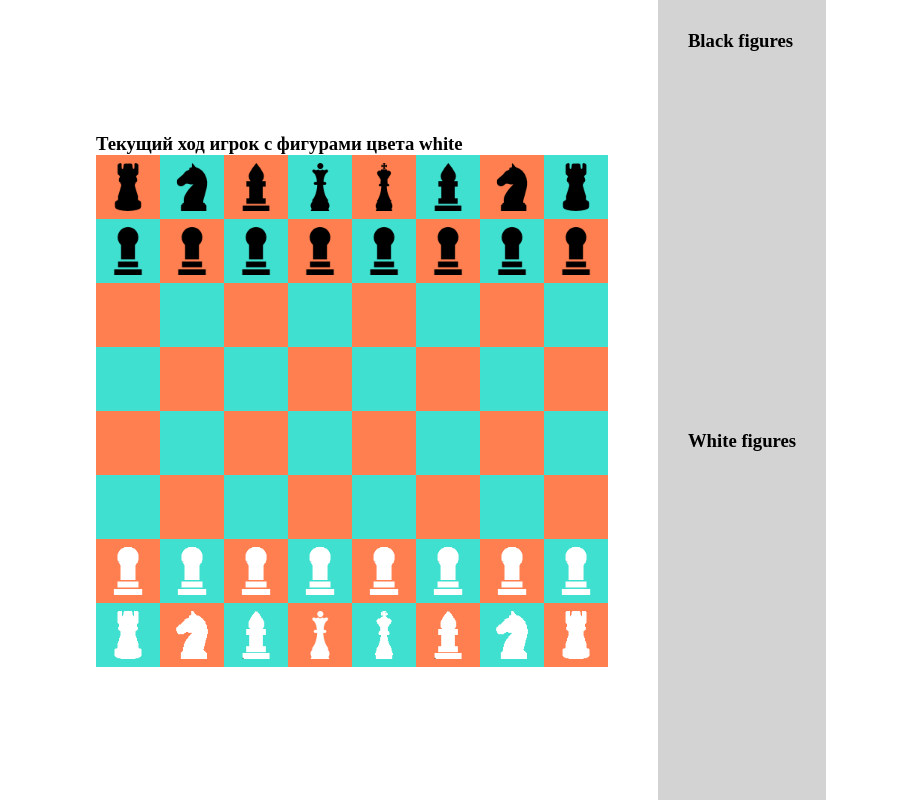
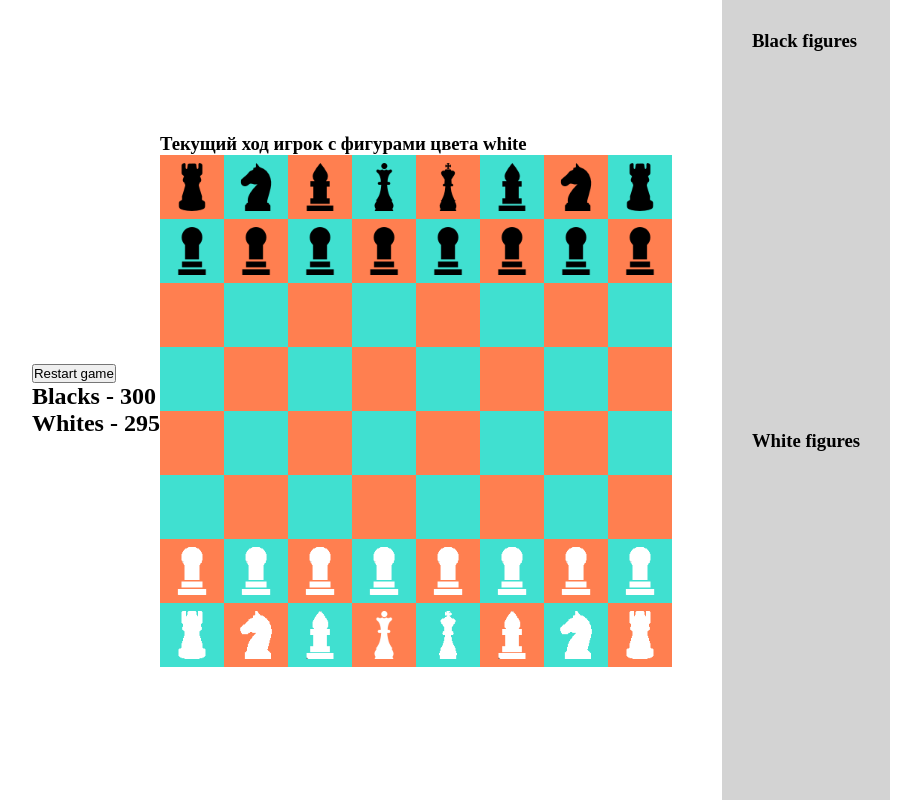
Before and after one commit to gts-786/mrv_chess, a React (Create React App) app: page / in a window 1280 px wide. Shown: the whole page, without its empty margins (179-1100 px from the left). Built offline with nearby package versions, Linux system fonts and the light colour scheme.

Commit message:
Add Timer component

```diff
--- a/src/App.tsx
+++ b/src/App.tsx
@@ -1,4 +1,5 @@
 import LostFigures from "components/LostFigures";
+import Timer from "components/Timer";
 import { Colors } from "models/Colors";
 import { Player } from "models/Player";
 import { useEffect, useState } from "react";
@@ -30,6 +31,10 @@
 
   return (
     <div className="app">
+      <Timer
+      restart={restart}
+      currentPlayer={currentPlayer}
+      />
       <BoardComp
         board={board}
         setBoard={setBoard}
--- /dev/null
+++ b/src/components/Timer.tsx
@@ -0,0 +1,51 @@
+import { Colors } from "models/Colors";
+import { Player } from "models/Player";
+import { FC, useEffect, useRef, useState } from "react";
+
+interface TimerProps {
+    currentPlayer: Player | null;
+    restart: () => void;
+}
+
+const Timer: FC<TimerProps> = ({ currentPlayer, restart }) => {
+    const [blackTime, setBlackTime] = useState(300)
+    const [whiteTime, setWhiteTime] = useState(300)
+    const timer = useRef<null | ReturnType<typeof setInterval>>(null)
+
+    useEffect(() => {
+        startTimer()
+    }, [currentPlayer])
+
+    function startTimer() {
+        if (timer.current) {
+            clearInterval(timer.current)
+        }
+        const callback = currentPlayer?.color === Colors.WHITE ? decrementWhiteTimer : decrementBlackTimer
+        timer.current = setInterval(callback, 1000)
+    }
+
+    function decrementBlackTimer() {
+        setBlackTime(prev => prev - 1)
+    }
+
+    function decrementWhiteTimer() {
+        setWhiteTime(prev => prev - 1)
+    }
+
+    const handleRestart = () => {
+        setBlackTime(300)
+        setWhiteTime(300)
+        restart()
+    }
+
+    return (
+        <div>
+            <div>
+                <button onClick={handleRestart} >Restart game</button>
+            </div>
+            <h2>Blacks - {blackTime}</h2>
+            <h2>Whites - {whiteTime}</h2>
+        </div>
+    );
+};
+export default Timer;
```
